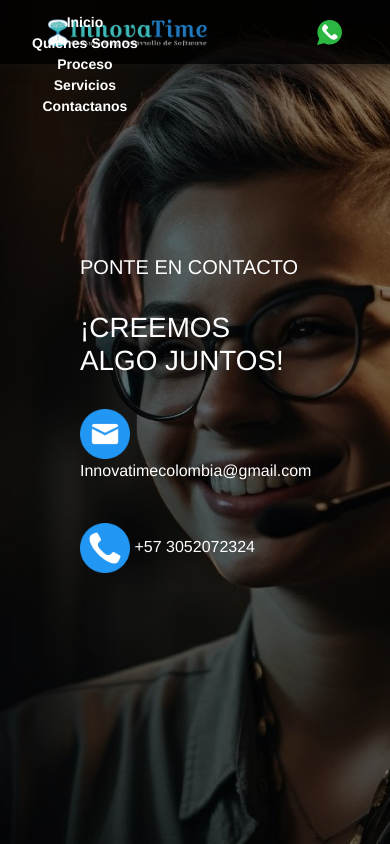
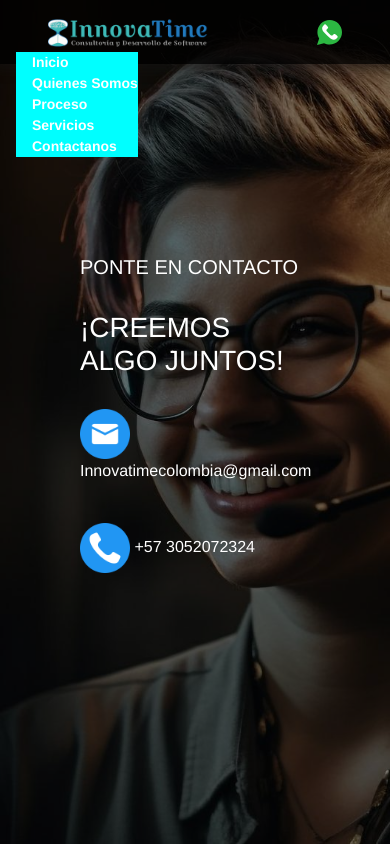
Before and after one commit to lcpdesarrollos/InnovaTimeColombia, an ASP.NET Core app: page /contactanos in a window 390 px wide. Run offline with ASP.NET Core 8, Linux system fonts and the light colour scheme; style sheets or scripts are compiled from the project's sources; some libraries are stand-ins or nearby versions.

Commit message:
menu responsive

```diff
--- a/InnovaTimeColombia/Shared/MenuTop.razor
+++ b/InnovaTimeColombia/Shared/MenuTop.razor
@@ -4,11 +4,13 @@
         <img src="images/logo_itc.png" />
     </div>
     <div class="options">
-        <a href="#inicio">Inicio</a>
-        <a href="#empresa">Quienes Somos</a>
-        <a href="#proceso">Proceso</a>
-        <a href="#servicios">Servicios</a>
-        <a href="contactanos">Contactanos</a>
+        <ul>
+            <li><a href="#inicio">Inicio</a></li>
+            <li><a href="#empresa">Quienes Somos</a></li>
+            <li><a href="#proceso">Proceso</a></li>
+            <li><a href="#servicios">Servicios</a</li>
+            <li><a href="contactanos">Contactanos</a></li>
+        </ul>
     </div>
     <div class="redes-sociales">
         <a href="https://api.whatsapp.com/send?phone=573052072324" title="whatsApp" target="_blank">
--- a/InnovaTimeColombia/Shared/MenuTop.razor.css
+++ b/InnovaTimeColombia/Shared/MenuTop.razor.css
@@ -37,6 +37,11 @@ img {
         align-items: center;
     }
 
+        .menu-top .options ul {
+            display: flex;
+            list-style: none;
+        }
+
         .menu-top .options a {
             white-space: nowrap;
             text-decoration: none;
@@ -66,9 +71,20 @@ img {
 @media (max-width: 800px) {
     .options {
         position: absolute;
-        margin-top: 4rem;
-        display: flex;
+        margin-top: 9rem;
+    }
+
+    .menu-top .options ul {
         flex-direction: column;
+    }
+
+        .menu-top .options ul li {
+            width: 100%;
+            background-color: aqua;
+        }
+
+    .options a {
+        width: 100%;
     }
 }
 
```
